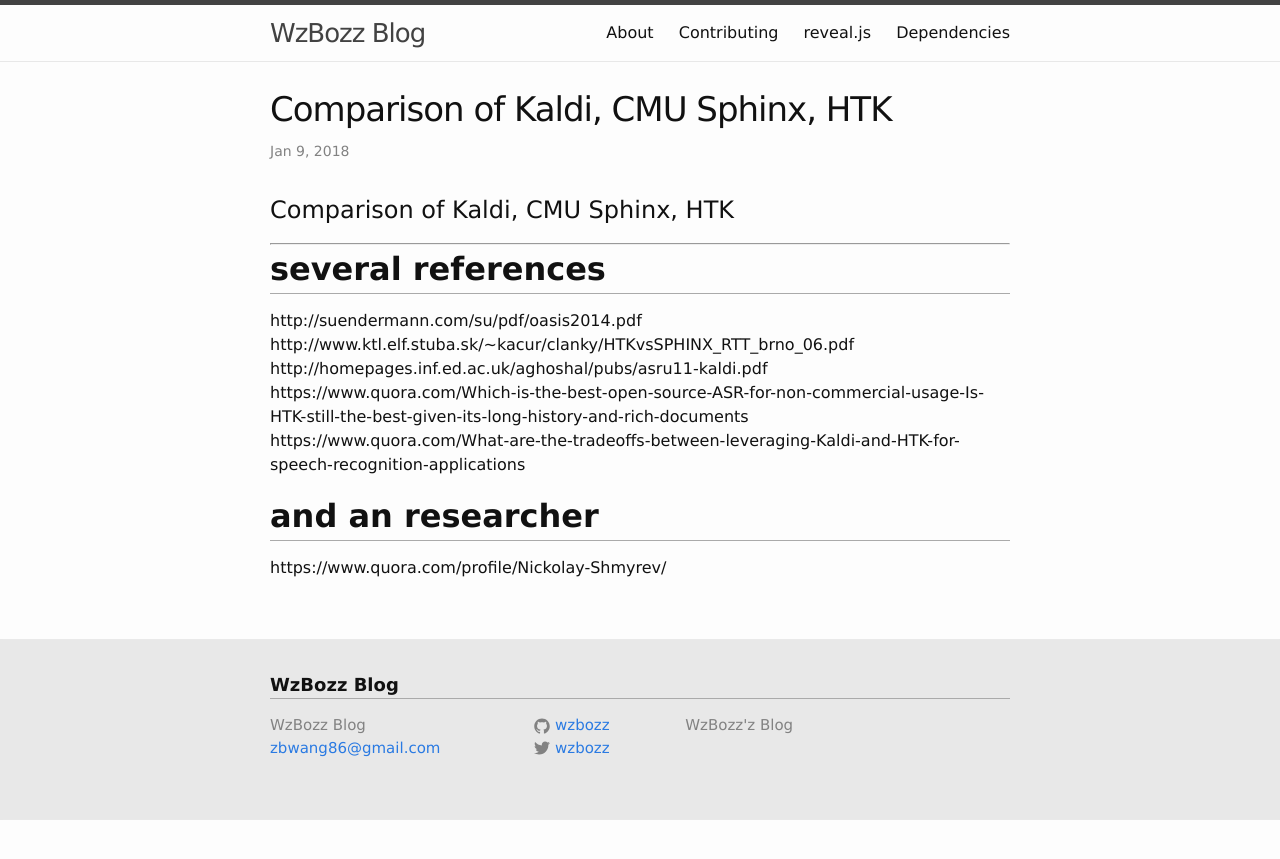
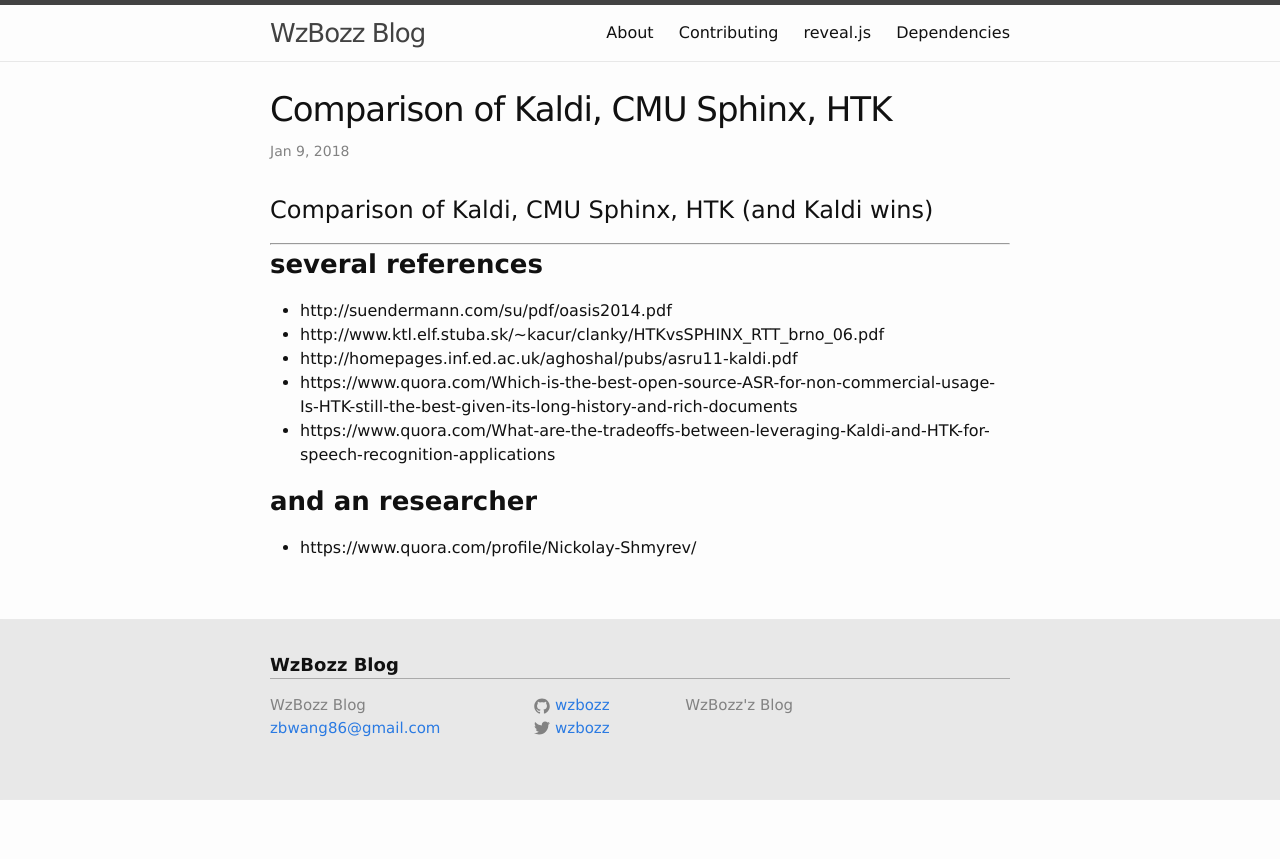
Before and after one commit to wzbozz/wzbozz.github.io, a Jekyll site: the page built from _posts/2018-01-09-opensource-asr.md, in a window 1280 px wide. Shown: the top 859 px of the page. Built offline with Jekyll 4.4.1, drawn with Linux system fonts in a browser that asks for light colours; nearby versions of some CDN libraries.

Commit message:
Update 2018-01-09-opensource-asr.md

```diff
--- a/_posts/2018-01-09-opensource-asr.md
+++ b/_posts/2018-01-09-opensource-asr.md
@@ -7,14 +7,14 @@
 ruby_notation: true
 ---
 
-# Comparison of Kaldi, CMU Sphinx, HTK
+# Comparison of Kaldi, CMU Sphinx, HTK (and Kaldi wins)
 ---
-## several references
-http://suendermann.com/su/pdf/oasis2014.pdf
-http://www.ktl.elf.stuba.sk/~kacur/clanky/HTKvsSPHINX_RTT_brno_06.pdf
-http://homepages.inf.ed.ac.uk/aghoshal/pubs/asru11-kaldi.pdf
-https://www.quora.com/Which-is-the-best-open-source-ASR-for-non-commercial-usage-Is-HTK-still-the-best-given-its-long-history-and-rich-documents
-https://www.quora.com/What-are-the-tradeoffs-between-leveraging-Kaldi-and-HTK-for-speech-recognition-applications
+### several references
+- http://suendermann.com/su/pdf/oasis2014.pdf
+- http://www.ktl.elf.stuba.sk/~kacur/clanky/HTKvsSPHINX_RTT_brno_06.pdf
+- http://homepages.inf.ed.ac.uk/aghoshal/pubs/asru11-kaldi.pdf
+- https://www.quora.com/Which-is-the-best-open-source-ASR-for-non-commercial-usage-Is-HTK-still-the-best-given-its-long-history-and-rich-documents
+- https://www.quora.com/What-are-the-tradeoffs-between-leveraging-Kaldi-and-HTK-for-speech-recognition-applications
 
-## and an researcher
-https://www.quora.com/profile/Nickolay-Shmyrev/
+### and an researcher
+- https://www.quora.com/profile/Nickolay-Shmyrev/
```
